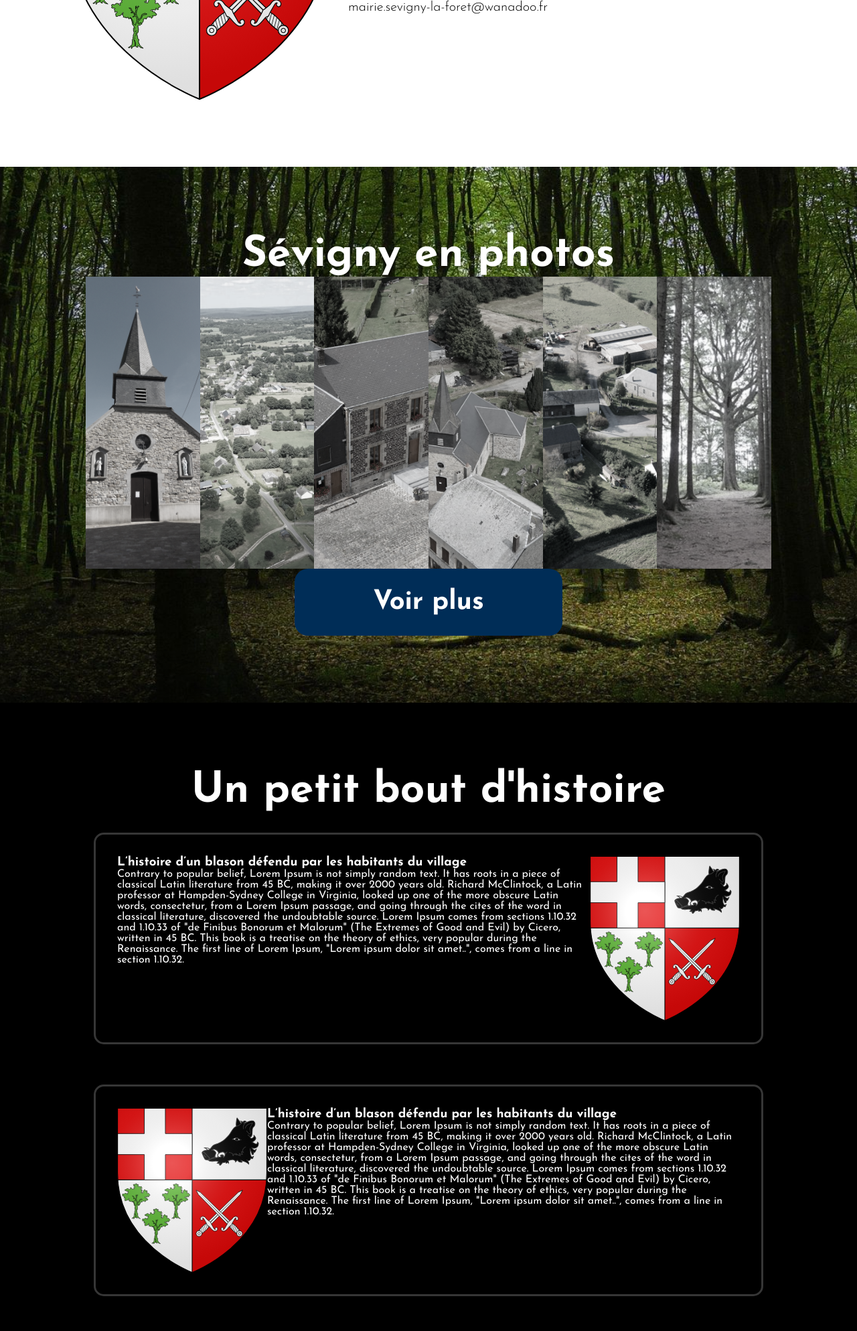
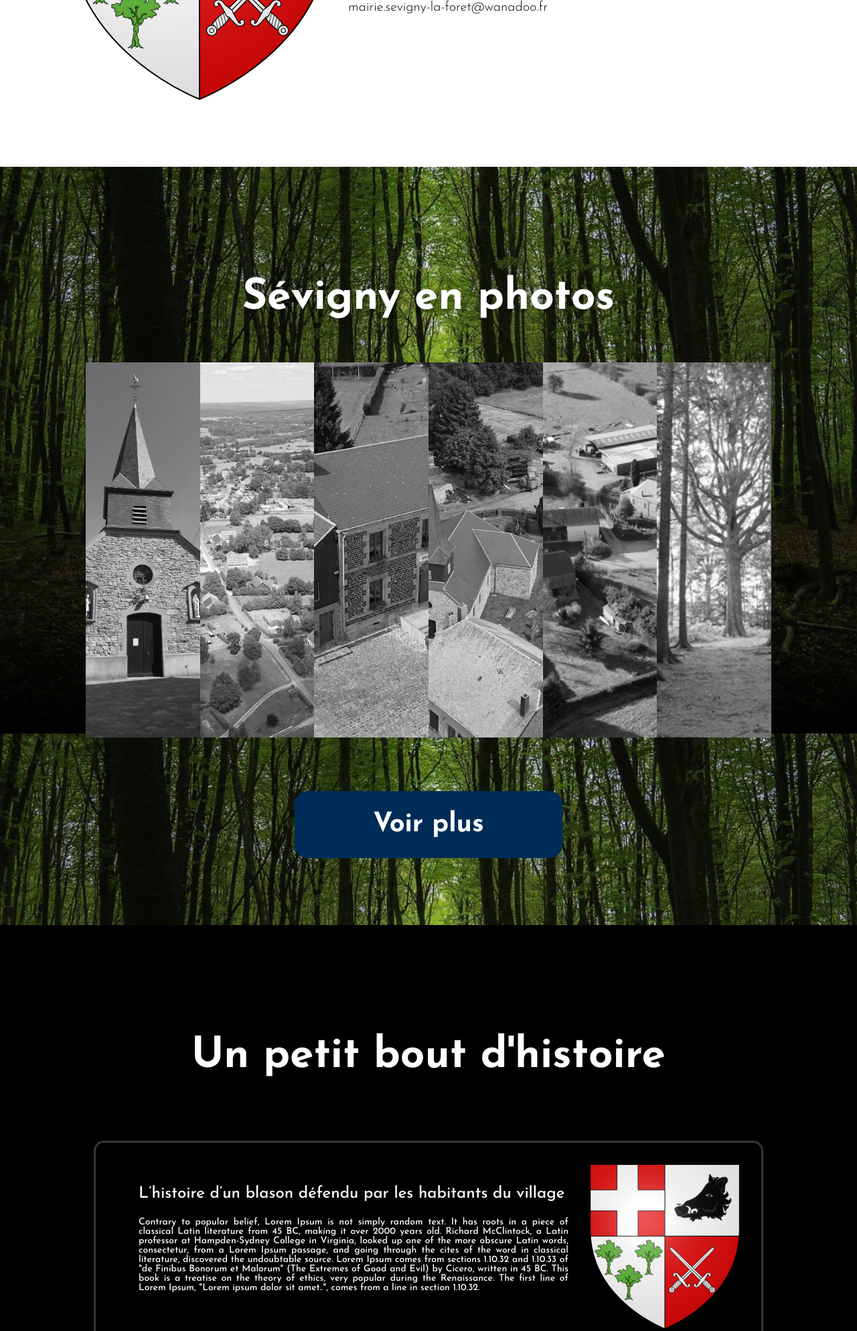
Before and after one commit to WarLay0/MairieDeSevignyLaForet, a PHP site: page / in a window 1280 px wide. Shown: the part 1187-3174 px from the top of the page at 67% size. Run offline with PHP 8.4, Linux system fonts and the light colour scheme.

Commit message:
:art: | Détails page Home

```diff
--- a/index.html
+++ b/index.html
@@ -5,6 +5,7 @@
     <meta http-equiv="X-UA-Compatible" content="IE=edge">
     <meta name="viewport" content="width=device-width, initial-scale=1.0">
     <title>Mairie de Sévigny-la-Forêt</title>
+    <link rel="icon" type="image/x-icon" href="assets/img/HomeVisitCard/BlasonSLF.svg">
     <link rel="stylesheet" href="sass/style.css">
     <script src="https://code.jquery.com/jquery-3.6.4.js"></script>
 </head>
@@ -170,9 +171,11 @@
         </div>
         <div class="footerSection">
             <h4>Réseaux</h4>
-            <div class="footerSectionContent">
-                <img src="#" alt="">
-                <p>Commune de Sévigny-La-Forêt</p>
+            <div class="footerSectionContent" id="footerSocial">
+                <a href="https://www.facebook.com/tourismeVPA/" target="_blank">
+                    <img src="/assets/img/footer/Facebook.png" alt="Logo facebook">
+                    <p>Commune de Sévigny-La-Forêt</p>
+                </a>
             </div>
         </div>
         <div class="footerSection">
--- a/sass/_mixins.scss
+++ b/sass/_mixins.scss
@@ -29,4 +29,5 @@
     line-height: 64px;
     color: #FFFFFF;
     text-shadow: 0px 4px 4px rgba(0, 0, 0, 0.25);
+    margin: 1em;
 }
--- a/sass/style.css
+++ b/sass/style.css
@@ -165,8 +180,10 @@ main #HomeVisitCard h2 {
 }
 main #HomeGallery {
   background-image: url("../assets/img/HomeGallery/BackgroundGallery.png");
+  background-size: cover;
+  background-position: center;
+  background-attachment: fixed;
   width: 100vw;
-  height: 100vh;
   display: flex;
   flex-direction: column;
   justify-content: center;
@@ -180,8 +197,10 @@ main #HomeGallery h2 {
   line-height: 64px;
   color: #FFFFFF;
   text-shadow: 0px 4px 4px rgba(0, 0, 0, 0.25);
+  margin: 1em;
 }
 main #HomeGallery ul {
+  margin-bottom: 5em;
   --n: 1;
   --m: 6;
   --g: 0px;
@@ -189,7 +208,7 @@ main #HomeGallery ul {
   display: grid;
   gap: var(--g);
   width: 80vw;
-  height: 100vh;
+  height: 70vh;
   grid-template-columns: repeat(var(--m), auto);
 }
 main #HomeGallery ul img {
@@ -199,7 +218,7 @@ main #HomeGallery ul img {
   min-width: 100%;
   object-fit: cover;
   cursor: pointer;
-  filter: grayscale(80%);
+  filter: grayscale(100%);
   transition: 0.35s linear;
 }
 main #HomeGallery ul img:hover {
@@ -223,6 +242,7 @@ main #HomeHistory h2 {
   line-height: 64px;
   color: #FFFFFF;
   text-shadow: 0px 4px 4px rgba(0, 0, 0, 0.25);
+  margin: 1em;
 }
 main #HomeHistory article {
   margin: 30px 0px 30px 0px;
@@ -232,6 +252,25 @@ main #HomeHistory article {
   padding: 2em;
   border-radius: 15px;
   border: 3px solid #363636;
+}
+main #HomeHistory article .HistoryCardContent {
+  padding: 2em;
+}
+main #HomeHistory article .HistoryCardContent h3 {
+  font-family: "Josefin Sans";
+  font-style: normal;
+  font-weight: 500;
+  font-size: 24px;
+  line-height: 24px;
+  margin-bottom: 1em;
+}
+main #HomeHistory article .HistoryCardContent p {
+  font-family: "Josefin Sans";
+  font-style: normal;
+  font-weight: 500;
+  font-size: 14px;
+  line-height: 14px;
+  text-align: justify;
 }
 main #HomeHistory article img {
   width: 224px;
--- a/sass/style.scss
+++ b/sass/style.scss
@@ -161,8 +174,10 @@ main{
     }
     #HomeGallery{
         background-image: url("../assets/img/HomeGallery/BackgroundGallery.png");
+        background-size: cover;
+        background-position: center;
+        background-attachment: fixed;
         width: 100vw;
-        height: 100vh;
         display: flex;
         flex-direction: column;
         justify-content: center;
@@ -171,6 +186,7 @@ main{
             @include HomeH2;
         }
         ul{
+            margin-bottom: 5em;
             --n: 1;
             --m: 6;
             --g: 0px;
@@ -179,7 +195,7 @@ main{
             display: grid;
             gap: var(--g);
             width: 80vw;
-            height: 100vh;
+            height: 70vh;
             grid-template-columns: repeat(var(--m),auto);
 
             img{
@@ -189,7 +205,7 @@ main{
                 min-width: 100%;
                 object-fit: cover;
                 cursor: pointer;
-                filter: grayscale(80%);
+                filter: grayscale(100%);
                 transition: .35s linear;
                 &:hover{
                     filter: grayscale(0);
@@ -217,6 +233,25 @@ main{
             padding: 2em;
             border-radius: 15px;
             border: 3px solid #363636;
+            .HistoryCardContent{
+                padding: 2em;
+                h3{
+                    font-family: 'Josefin Sans';
+                    font-style: normal;
+                    font-weight: 500;
+                    font-size: 24px;
+                    line-height: 24px;
+                    margin-bottom: 1em;
+                }
+                p{
+                    font-family: 'Josefin Sans';
+                    font-style: normal;
+                    font-weight: 500;
+                    font-size: 14px;
+                    line-height: 14px;
+                    text-align: justify;
+                }
+            }
             img{
                 width: 224px;
                 height: auto;
```
Also changed, not shown: other parts of sass/style.css (+27 -3 lines), other parts of sass/style.scss (+28 -6 lines), assets/img/footer/Facebook.png (added), 1 other file.
